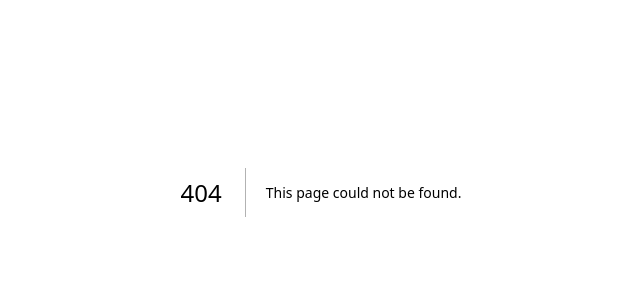
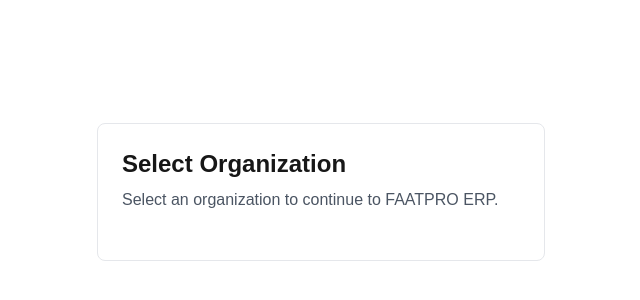
Before and after one commit to stapaswini364-cpu/faatpro-erp, a Next.js app: page /organization in a window 1280 px wide. Before the commit this address had no page. Shown: the part 208-508 px from the top of the page, without its empty margins (319-959 px from the left). Built offline with nearby package versions, Linux system fonts and the light colour scheme.

Commit message:
fix: handle missing active organization

```diff
--- /dev/null
+++ b/app/organization/page.tsx
@@ -0,0 +1,26 @@
+"use client";
+
+import { OrganizationSwitcher } from "@clerk/nextjs";
+
+export default function OrganizationPage() {
+  return (
+    <main className="flex min-h-screen items-center justify-center p-6">
+      <div className="w-full max-w-md rounded-lg border p-6">
+        <h1 className="text-2xl font-bold">
+          Select Organization
+        </h1>
+
+        <p className="mt-2 text-gray-600">
+          Select an organization to continue to FAATPRO ERP.
+        </p>
+
+        <div className="mt-6">
+          <OrganizationSwitcher
+            afterSelectOrganizationUrl="/dashboard"
+            afterCreateOrganizationUrl="/dashboard"
+          />
+        </div>
+      </div>
+    </main>
+  );
+}
--- a/app/page.tsx
+++ b/app/page.tsx
@@ -1,5 +1,16 @@
+import { auth } from "@clerk/nextjs/server";
 import { redirect } from "next/navigation";
 
-export default function HomePage() {
+export default async function HomePage() {
+  const { userId, orgId } = await auth();
+
+  if (!userId) {
+    redirect("/sign-in");
+  }
+
+  if (!orgId) {
+    redirect("/organization");
+  }
+
   redirect("/dashboard");
 }
```
